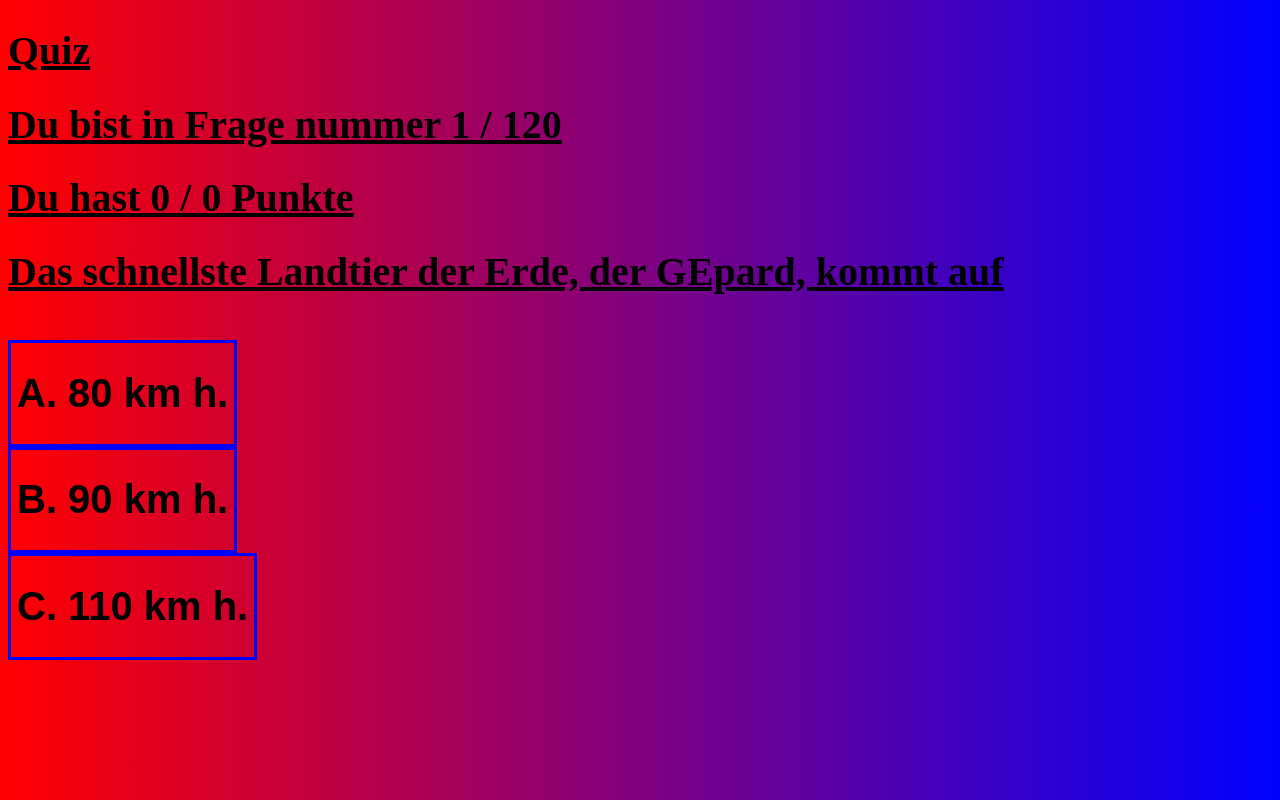
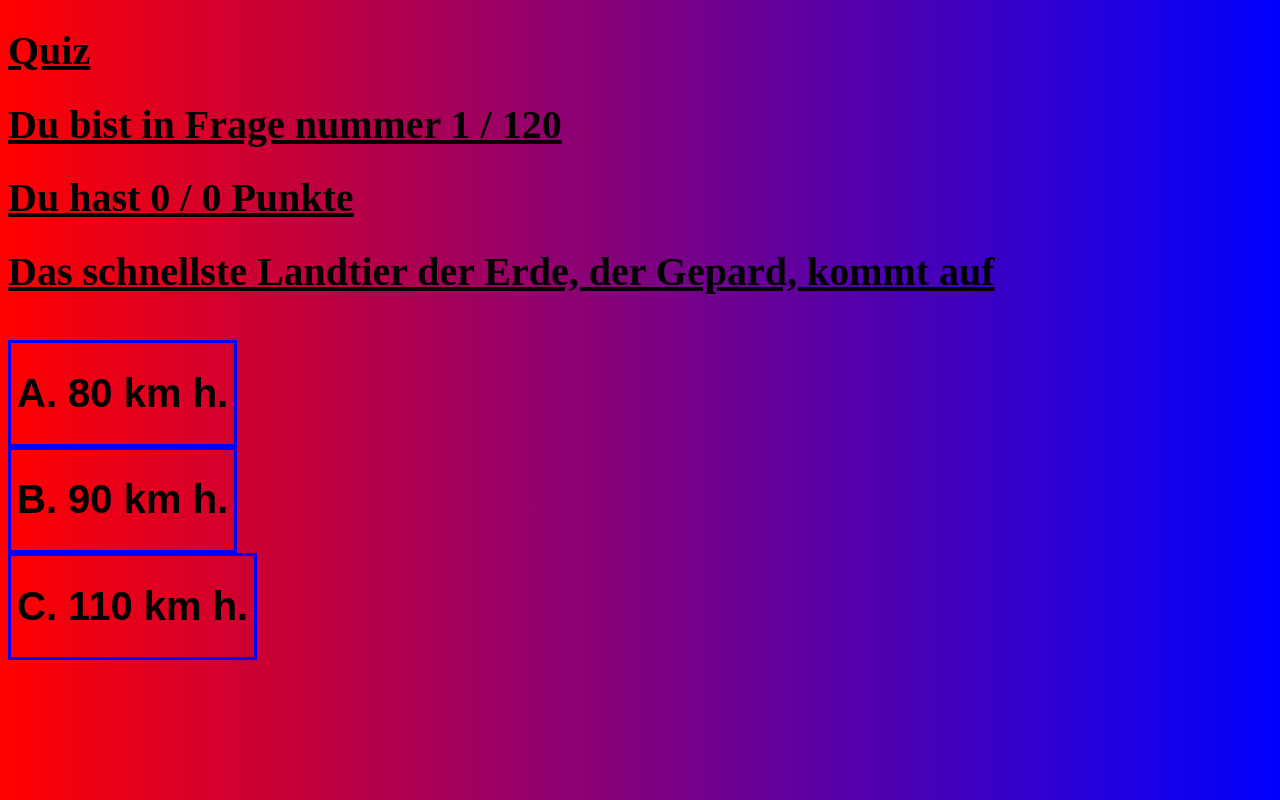
Before and after one commit to elastickerb3/Hub, a plain HTML site: page index.html in a window 1280 px wide. Both pictures are taken after a click on the button 105 px from the left and 203 px from the top of the page. Drawn offline with Linux system fonts and the light colour scheme.

Commit message:
Rechtschreib fehler behoben

```diff
--- a/index.html
+++ b/index.html
@@ -22,7 +22,7 @@
         </header>
         <h1 class="level" style="text-decoration: underline;">Du bist in Frage nummer 1 / 120</h1>
         <h1 class="punkte" style="text-decoration:underline ;">Du hast 0 / 0 Punkte</h1>
-        <h1 class="Frage" style="text-decoration: underline;">Das schnellste Landtier der Erde, der GEpard, kommt auf</h1>
+        <h1 class="Frage" style="text-decoration: underline;">Das schnellste Landtier der Erde, der Gepard, kommt auf</h1>
         <br>
         <button id="Button" class="A falsch" onclick="QuisAuswertung(false)">
             <h1>A. 80 km h.</h1>
```
